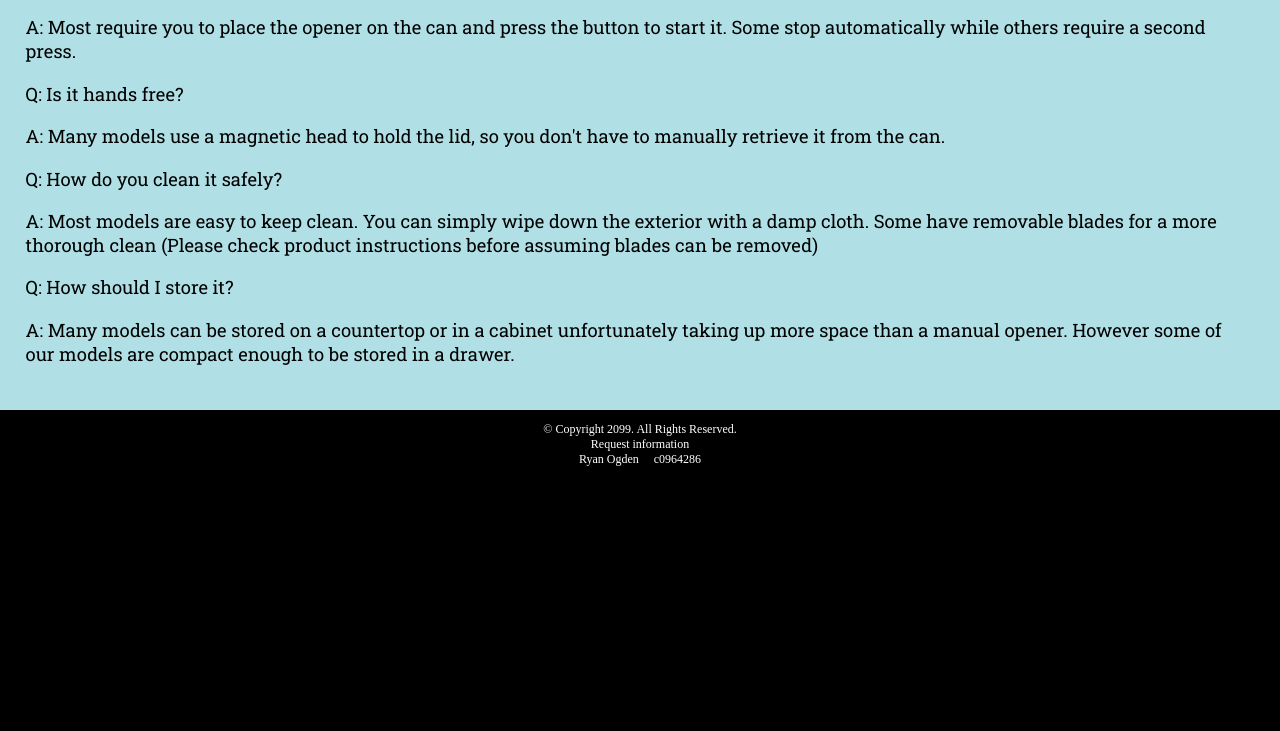
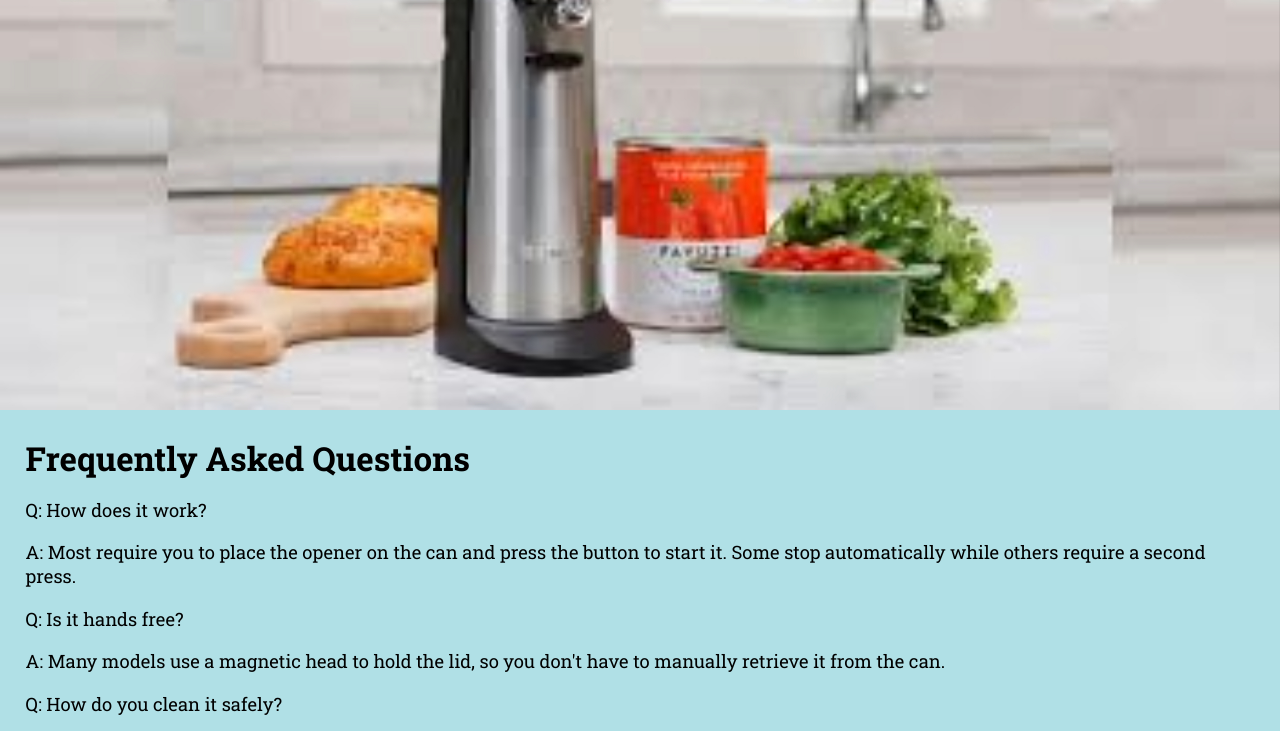
Before and after one commit to LCSF2526/lcsf2526, a plain HTML site: page faqs.html in a window 1280 px wide. Shown: the part 405-1136 px from the top of the page. Before the commit the page ends 884 px from the top, so only its background shows below. Drawn offline with Linux system fonts and the light colour scheme; a web font is replaced by a local one.

Commit message:
Remove comments and add hero image section

```diff
--- a/faqs.html
+++ b/faqs.html
@@ -40,7 +40,9 @@ Index Page
                 <li><a href="contact.html">Contact Us</a></li>
             </ul>
         </nav>
-
+        <div id="hero">
+            <img src="images/hero.jpg" alt="Kitchen with electric can opener">
+        </div>
     <!--Use the main area to add the main content of the web page-->
         <main>
             <h1>Frequently Asked Questions</h1>
```
